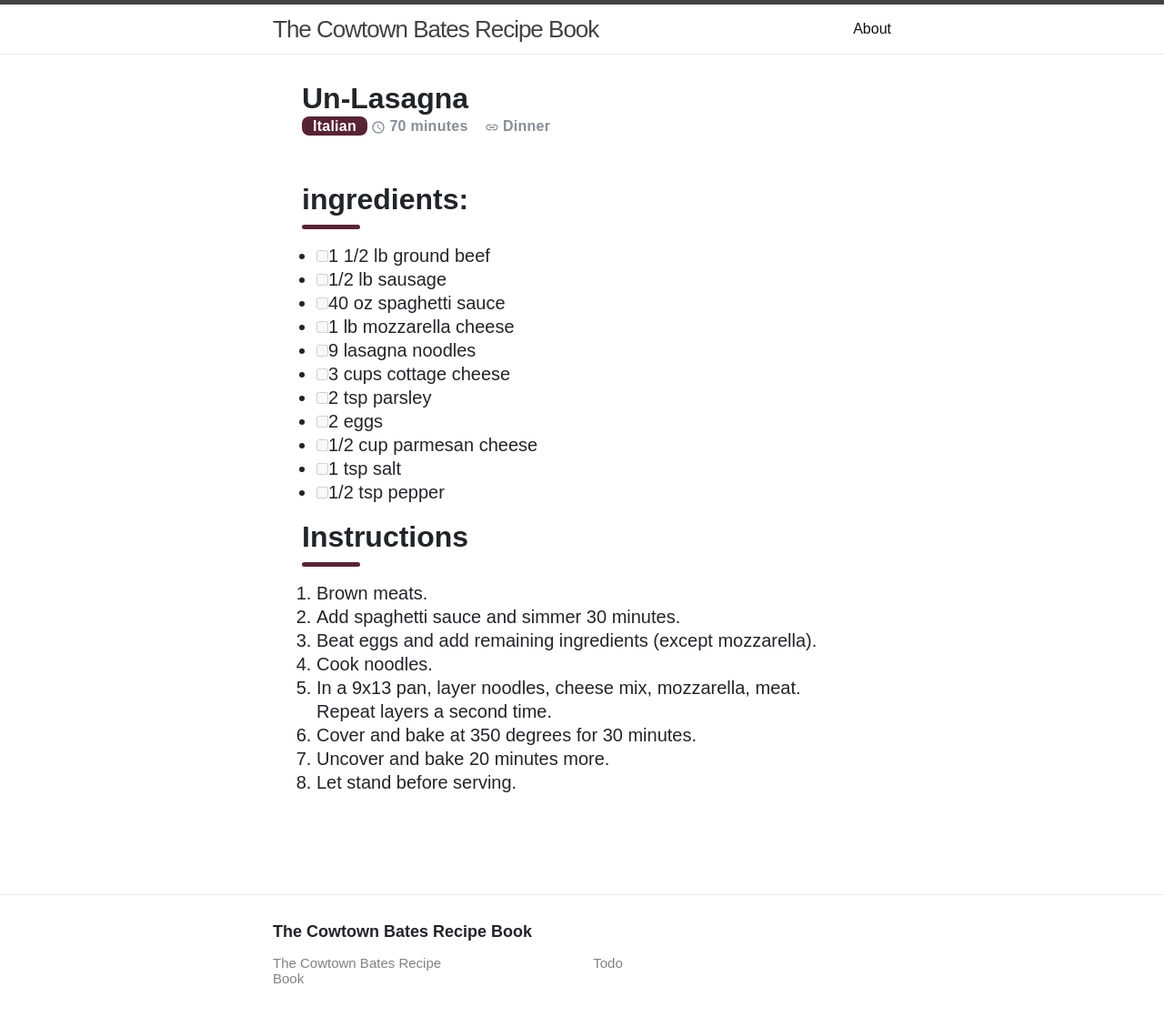
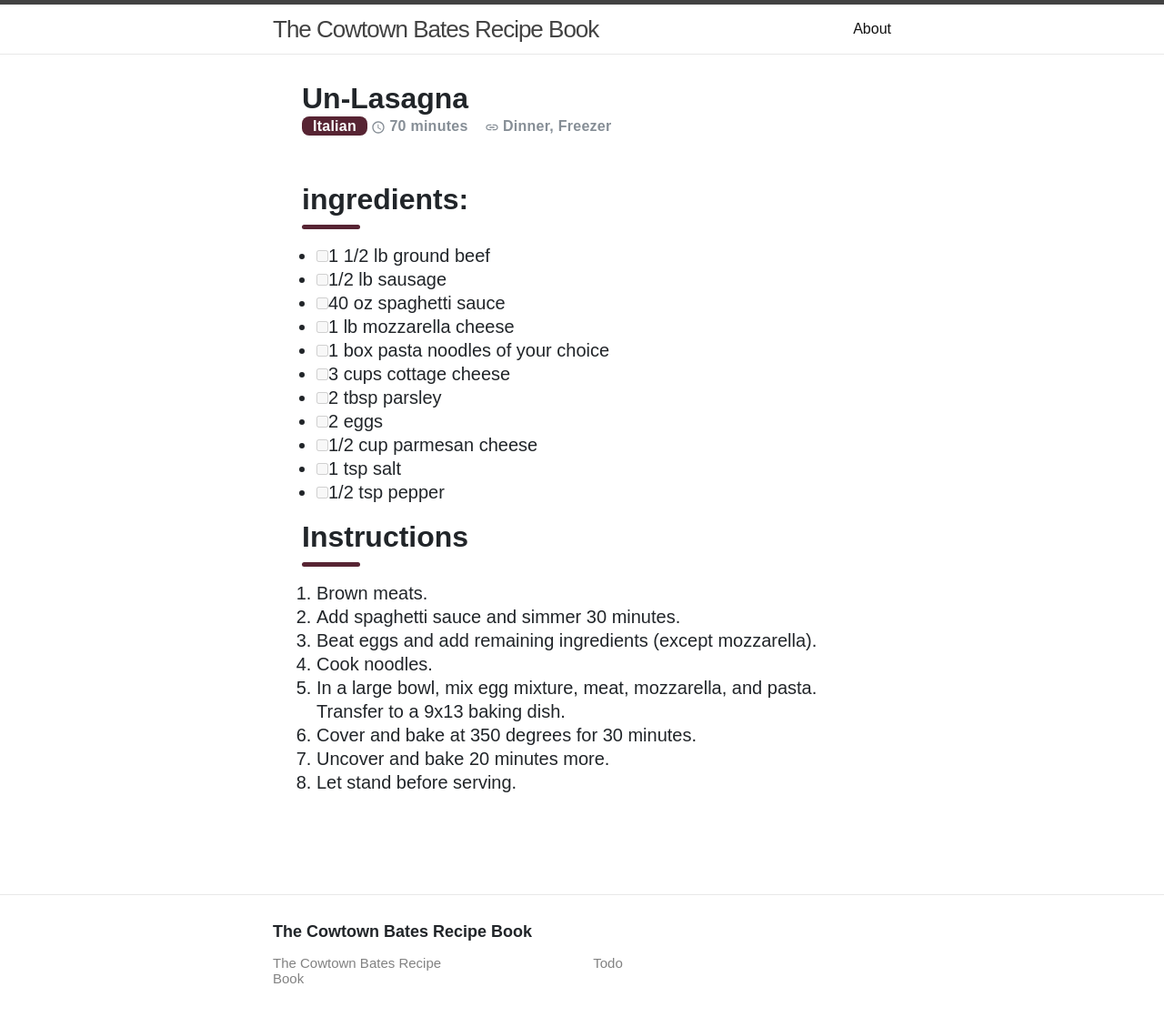
Before and after one commit to sfb1996/cookbook, a Jekyll site: the page built from _recipes/un-lasagna.md, in a window 1280 px wide. Shown: the whole page at 91% size. Built offline with Jekyll 4.4.1, drawn with Linux system fonts in a browser that asks for light colours.

Commit message:
Update un-lasagna.md

```diff
--- a/_recipes/un-lasagna.md
+++ b/_recipes/un-lasagna.md
@@ -4,7 +4,7 @@ ref: un-lasagna
 layout: recipe
 time: 70
 category: Italian
-tags: ['dinner']
+tags: ['dinner', 'freezer']
 ---
 
 # ingredients:
@@ -12,9 +12,9 @@ tags: ['dinner']
 - [ ] 1/2 lb sausage
 - [ ] 40 oz spaghetti sauce
 - [ ] 1 lb mozzarella cheese
-- [ ] 9 lasagna noodles
+- [ ] 1 box pasta noodles of your choice
 - [ ] 3 cups cottage cheese
-- [ ] 2 tsp parsley
+- [ ] 2 tbsp parsley
 - [ ] 2 eggs
 - [ ] 1/2 cup parmesan cheese
 - [ ] 1 tsp salt
@@ -25,7 +25,7 @@ tags: ['dinner']
 2. Add spaghetti sauce and simmer 30 minutes.
 3. Beat eggs and add remaining ingredients (except mozzarella).
 4. Cook noodles.
-5. In a 9x13 pan, layer noodles, cheese mix, mozzarella, meat. Repeat layers a second time.
+5. In a large bowl, mix egg mixture, meat, mozzarella, and pasta. Transfer to a 9x13 baking dish.
 6. Cover and bake at 350 degrees for 30 minutes.
 7. Uncover and bake 20 minutes more.
 8. Let stand before serving.
```
